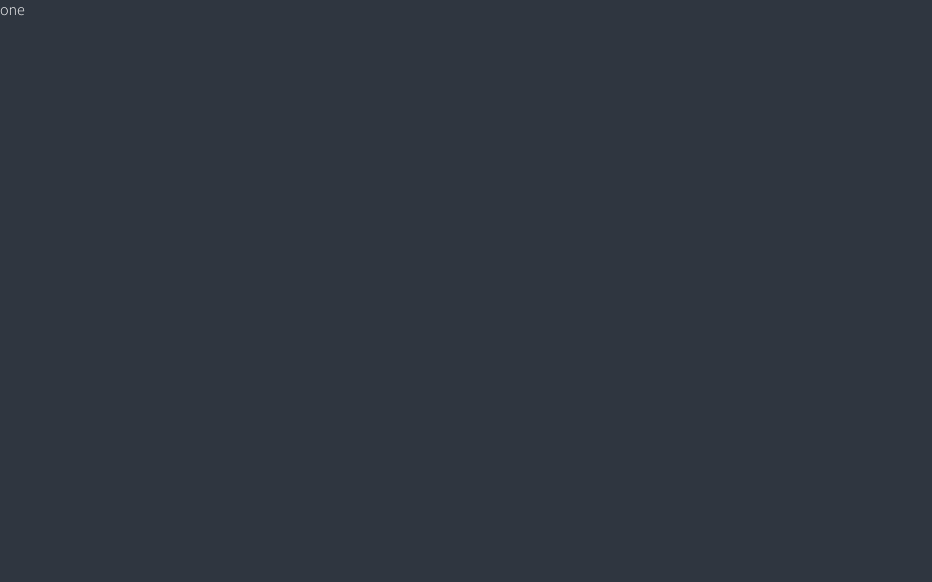
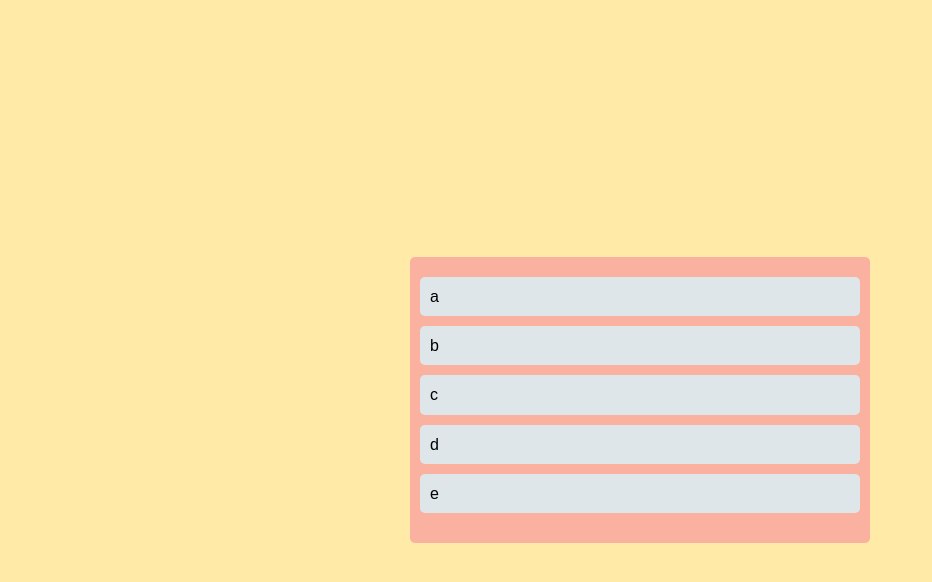
Before and after one commit to joyjsmun/trello, a React (Create React App) app: page / in a window 1280 px wide. Shown: the top 582 px of the page, without its empty margins (0-932 px from the left). Built offline with nearby package versions, Linux system fonts and the light colour scheme.

Commit message:
added styes of draggable props

```diff
--- a/src/App.tsx
+++ b/src/App.tsx
@@ -1,28 +1,67 @@
 import React from 'react';
 import {DragDropContext, Draggable, Droppable} from "react-beautiful-dnd";
+import styled from 'styled-components';
+
+const Wrapper = styled.div`
+  display: flex;
+  max-width: 480px;
+  width: 100%;
+  margin: 0 auto;
+  justify-content: center;
+  align-items: center;
+  height: 100vh;
+`
+const Boards = styled.div`
+  display: grid;
+  padding:20px 10px;
+  width: 100%;
+  grid-template-columns: repeat(1,1fr);
+`
+
+const Board = styled.div`
+  padding-top: 30px;
+  padding: 20px 10px;
+  border-radius: 5px;
+  min-height: 200px;
+  background-color: ${(props) => props.theme.boardColor};
+`
+const Card = styled.div`
+border-radius: 5px;
+padding: 10px 10px;
+  background-color: ${(props) => props.theme.cardColor};
+  margin-bottom: 10px;
+`
+
+const toDos = ["a","b","c","d","e"]
+
 
 function App() {
   const onDragEnd = () =>{
 
   }
+
   return <DragDropContext onDragEnd={onDragEnd}>
-    <div>
+    <Wrapper>
+      <Boards>
       <Droppable droppableId='one'>
         {(provided) =>
-      <ul ref={provided.innerRef} {...provided.droppableProps}>
-        <Draggable draggableId='first' index={0}>
+      <Board ref={provided.innerRef} {...provided.droppableProps}>
+       {toDos.map((toDo,index) => <Draggable draggableId={toDo} index={index}>
           {(provided) =>
-        <li
+        <Card
           ref={provided.innerRef}
           {...provided.draggableProps}
           {...provided.dragHandleProps}
           >
             <span></span>
-            one</li>
+            {toDo}</Card>
         }</Draggable>
-      </ul>
+       )}
+       {provided.placeholder}
+      </Board>
       }</Droppable>
-    </div>
+      </Boards>
+    </Wrapper>
   </DragDropContext>
 
 }
--- a/src/index.tsx
+++ b/src/index.tsx
@@ -63,7 +63,7 @@
   font-weight: 300;
   font-family: 'Source Sans Pro', sans-serif;
   background-color:${(props) => props.theme.bgColor};
-  color:${(props) => props.theme.textColor};
+  color:"black";
   line-height: 1.2;
 }
 a {
--- a/src/styled.d.ts
+++ b/src/styled.d.ts
@@ -2,9 +2,8 @@
 
 declare module "styled-components" {
   export interface DefaultTheme {
-    textColor: string;
     bgColor: string;
-    accentColor: string;
-    cardBgColor: string;
+    cardColor:string;
+    boardColor:string;
   }
 }
--- a/src/theme.tsx
+++ b/src/theme.tsx
@@ -1,8 +1,7 @@
 import { DefaultTheme } from "styled-components";
 
 export const darkTheme: DefaultTheme = {
-  bgColor: "#2f3640",
-  textColor: "white",
-  accentColor: "#9c88ff",
-  cardBgColor: "transparent",
+  bgColor: "#ffeaa7",
+  boardColor:"#fab1a0",
+  cardColor:"#dfe6e9",
 };
```
